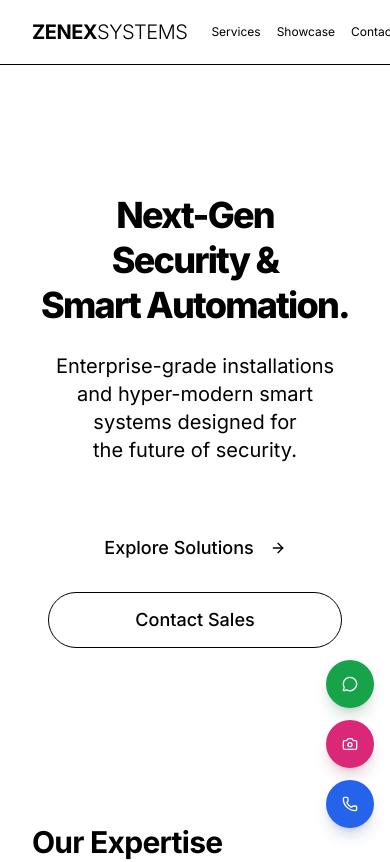
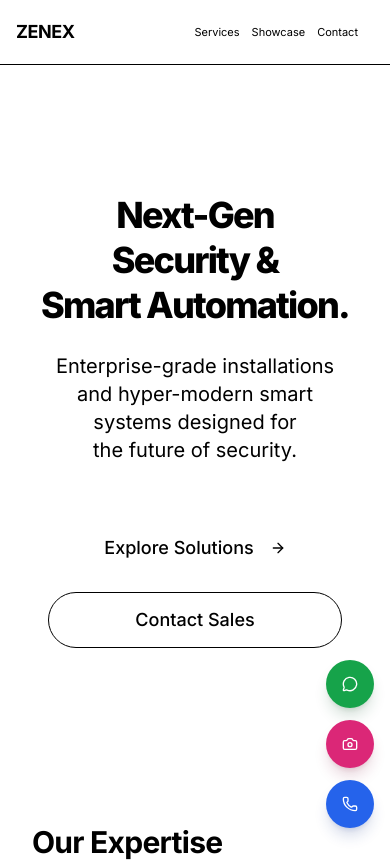
Before and after one commit to zenexelectro/zenexelectro.github.io, a Next.js app: page / in a window 390 px wide. Shown: the top 862 px of the page. Built offline with nearby package versions, Linux system fonts and the light colour scheme.

Commit message:
style: fix header overflow on mobile devices

```diff
--- a/src/app/layout.tsx
+++ b/src/app/layout.tsx
@@ -22,14 +22,14 @@ export default function RootLayout({
         <div className="flex min-h-screen flex-col bg-background text-foreground">
           {/* Header */}
           <header className="sticky top-0 z-50 w-full border-b border-border/40 bg-background/95 backdrop-blur supports-[backdrop-filter]:bg-background/60">
-            <div className="container flex h-16 max-w-screen-2xl items-center px-8">
+            <div className="container flex h-16 max-w-screen-2xl items-center px-4 md:px-8">
               <div className="mr-4 flex w-full justify-between items-center md:justify-start">
-                <a className="mr-6 flex items-center space-x-2" href="/">
-                  <span className="font-bold inline-block text-xl tracking-tight">
-                    ZENEX<span className="text-muted-foreground font-light">SYSTEMS</span>
+                <a className="mr-2 sm:mr-6 flex items-center space-x-2" href="/">
+                  <span className="font-bold inline-block text-lg sm:text-xl tracking-tight">
+                    ZENEX<span className="text-muted-foreground font-light hidden sm:inline">SYSTEMS</span>
                   </span>
                 </a>
-                <nav className="flex items-center gap-4 md:gap-6 text-xs md:text-sm">
+                <nav className="flex items-center gap-3 sm:gap-4 md:gap-6 text-[11px] sm:text-xs md:text-sm">
                   <a className="transition-colors hover:text-foreground/80 text-foreground/60" href="#services">Services</a>
                   <a className="transition-colors hover:text-foreground/80 text-foreground/60" href="#showcase">Showcase</a>
                   <a className="transition-colors hover:text-foreground/80 text-foreground/60" href="#contact">Contact</a>
```
